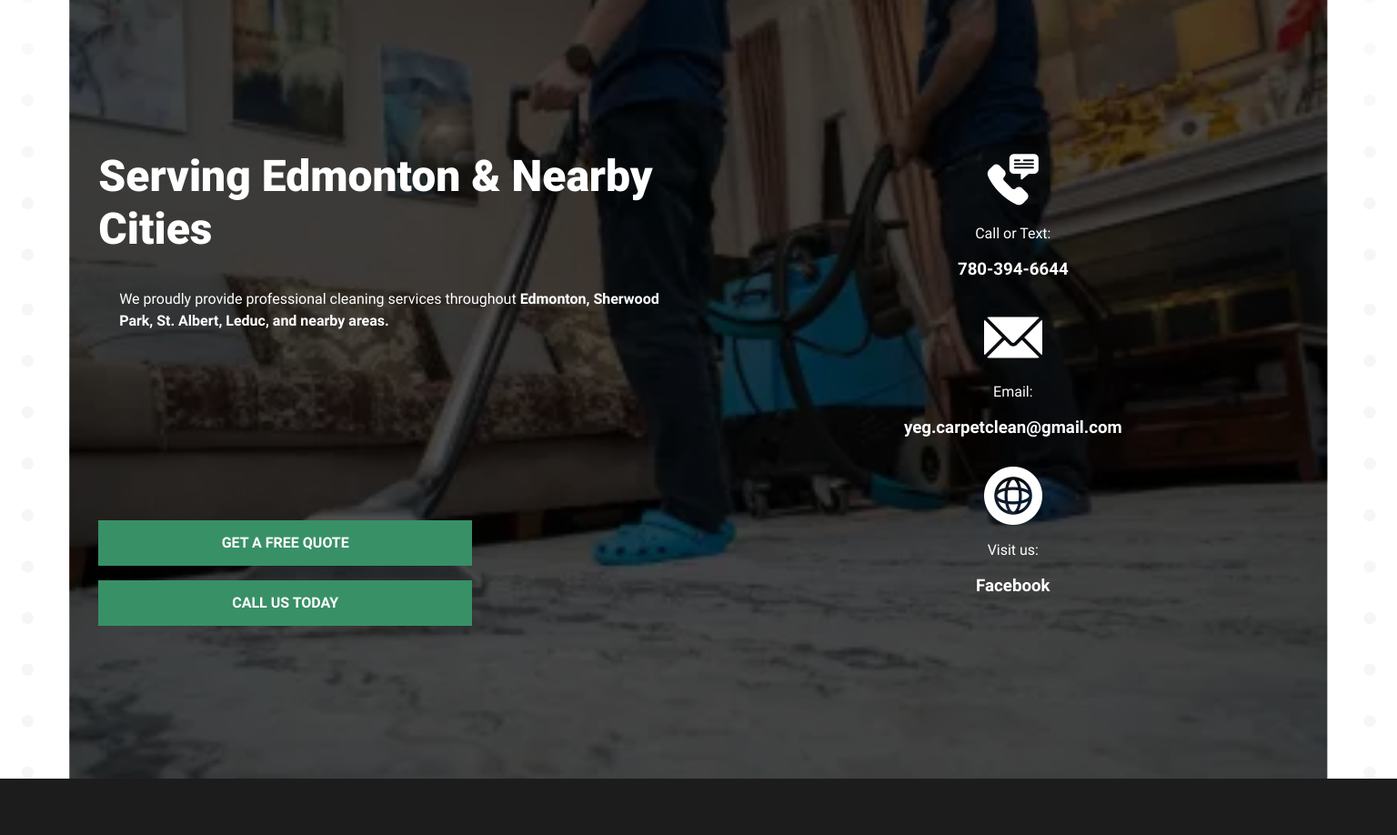
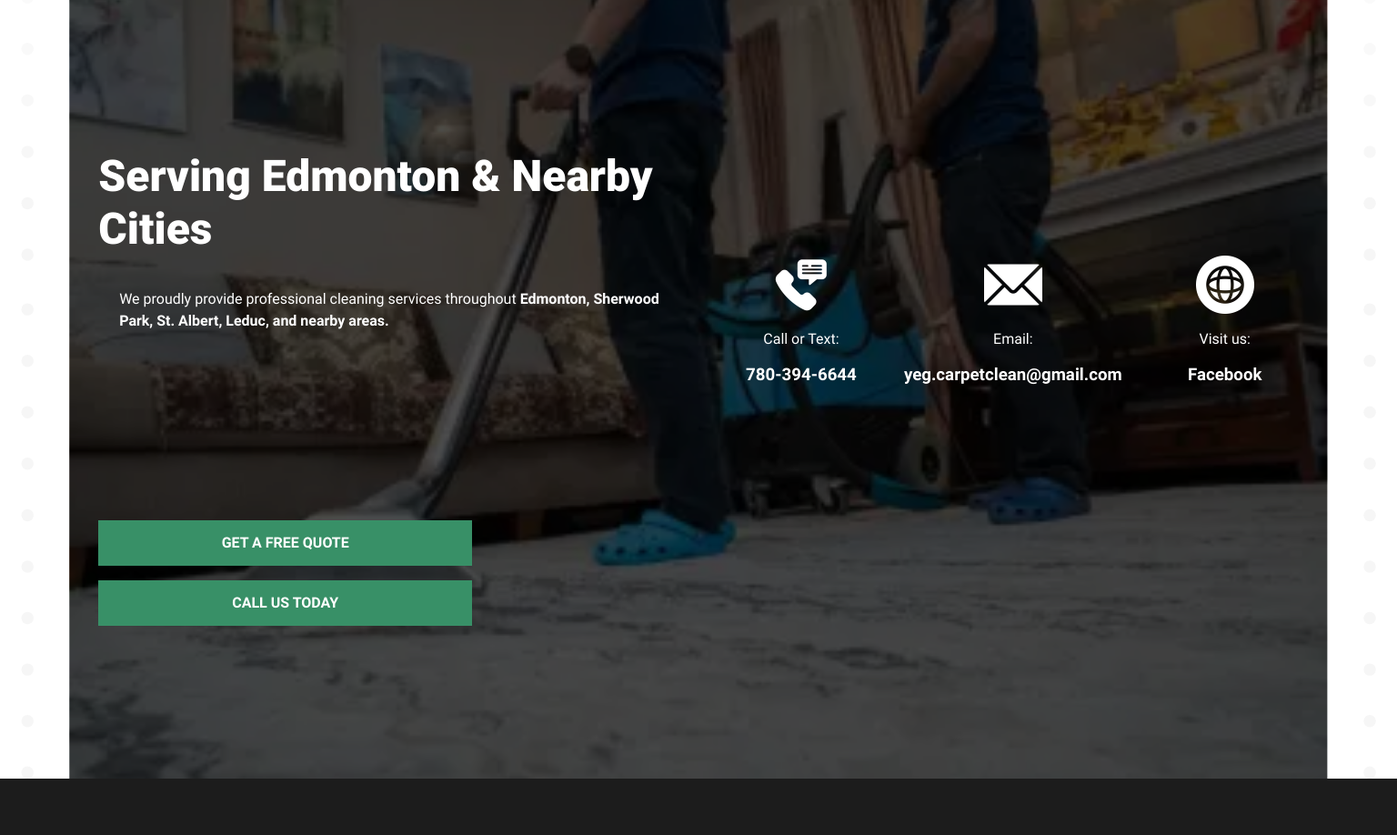
Before and after one commit to bespokewd1/dustitoffcleaning, an Eleventy site: page src/content/pages/blog.html in a window 1536 px wide. Shown: the part 2481-3399 px from the top of the page at 91% size. Built offline with nearby package versions, Linux system fonts and the light colour scheme; Eleventy itself is replaced by a stand-in of ours; files that its build step writes are made by us from their sources.

Commit message:
Update root.less

```diff
--- a/src/assets/less/root.less
+++ b/src/assets/less/root.less
@@ -1943,11 +1943,8 @@
                     width: 100%;
                     align-content: center;
                     .card-container{
-                        display: flex;
-                        flex-direction: column;
                         align-items: center;
                         width: 100%;
-                        justify-content: space-around;
                         .card{
                             width: 100%;
                             text-align: center;
@@ -2146,8 +2143,21 @@
 }
 
 @media only screen and (min-width: 1420px) {
-    .card-container{
-        display: flex;
+    .container{
+        .left{
+            width: 40%;
+        }
+        .right{
+            width: 60%;
+            height: auto;
+            .card-container{
+                display: flex;
+                .card{
+                    width: 30%;
+                    justify-content: space-around;
+                }
+            }
+        }
     }
 }
 
```
